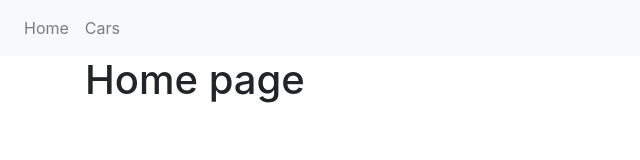
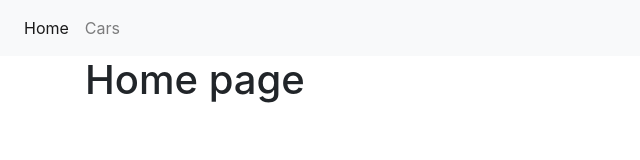
Before and after one commit to necarof/app-vue-router, a Vue app: page / in a window 1280 px wide. Shown: the top 160 px of the page, without its empty margins (0-640 px from the left). Built offline with nearby package versions, Linux system fonts and the light colour scheme.

Commit message:
add active class

```diff
--- a/src/App.vue
+++ b/src/App.vue
@@ -3,12 +3,23 @@
     <nav class="navbar navbar-expand-lg navbar-light bg-light">
       <div class="collapse navbar-collapse">
         <ul class="navbar-nav">
-          <li class="nav-item">
-            <router-link class="nav-link" to="/">Home</router-link>
-          </li>
-          <li class="nav-item">
-            <router-link class="nav-link" to="/cars">Cars</router-link>
-          </li>
+          <router-link
+            tag="li"
+            class="nav-item"
+            to="/"
+            active-class="active"
+            exact
+          >
+            <a class="nav-link">Home</a>
+          </router-link>
+          <router-link
+            tag="li"
+            class="nav-item"
+            to="/cars"
+            active-class="active"
+          >
+            <a class="nav-link">Cars</a>
+          </router-link>
         </ul>
       </div>
     </nav>
```
